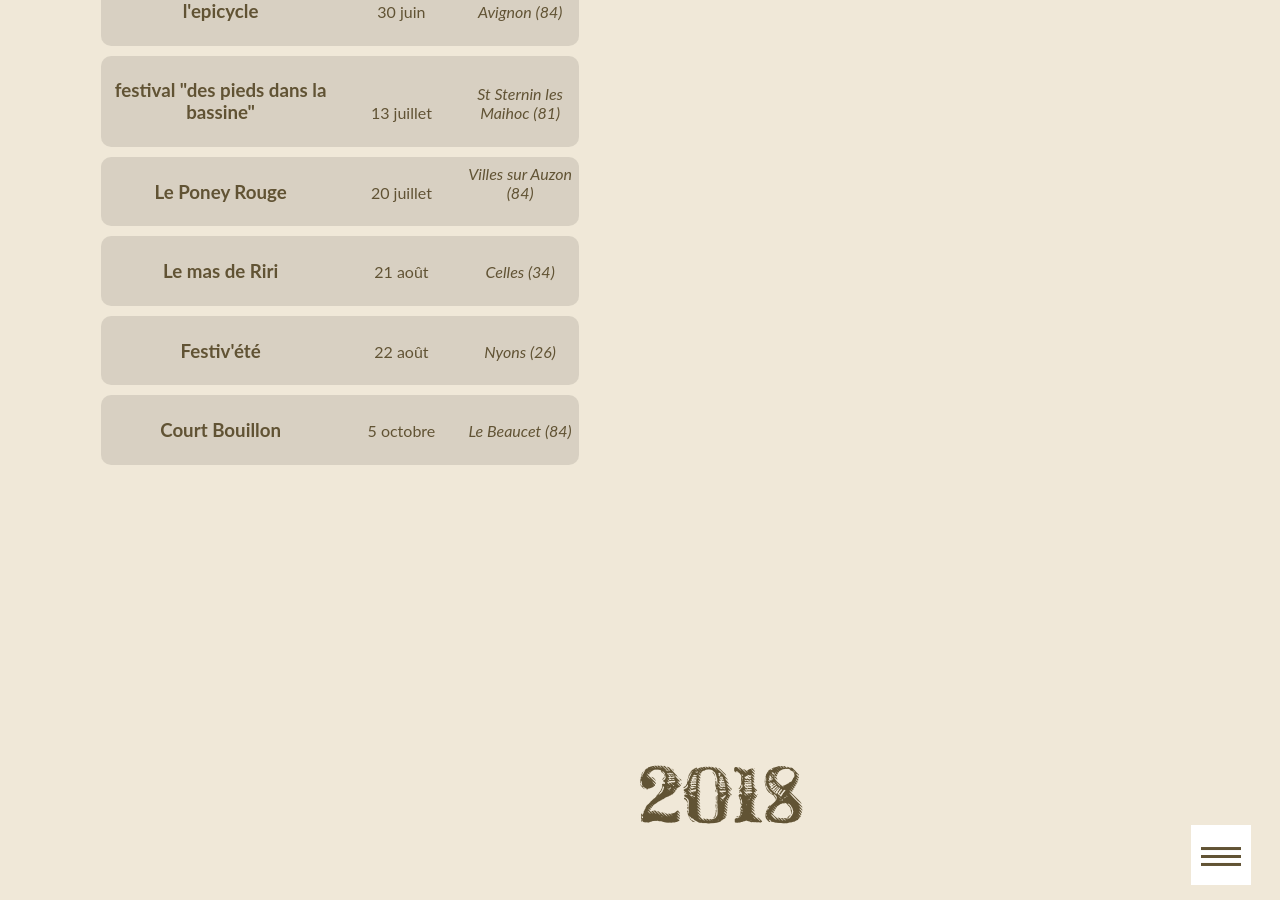
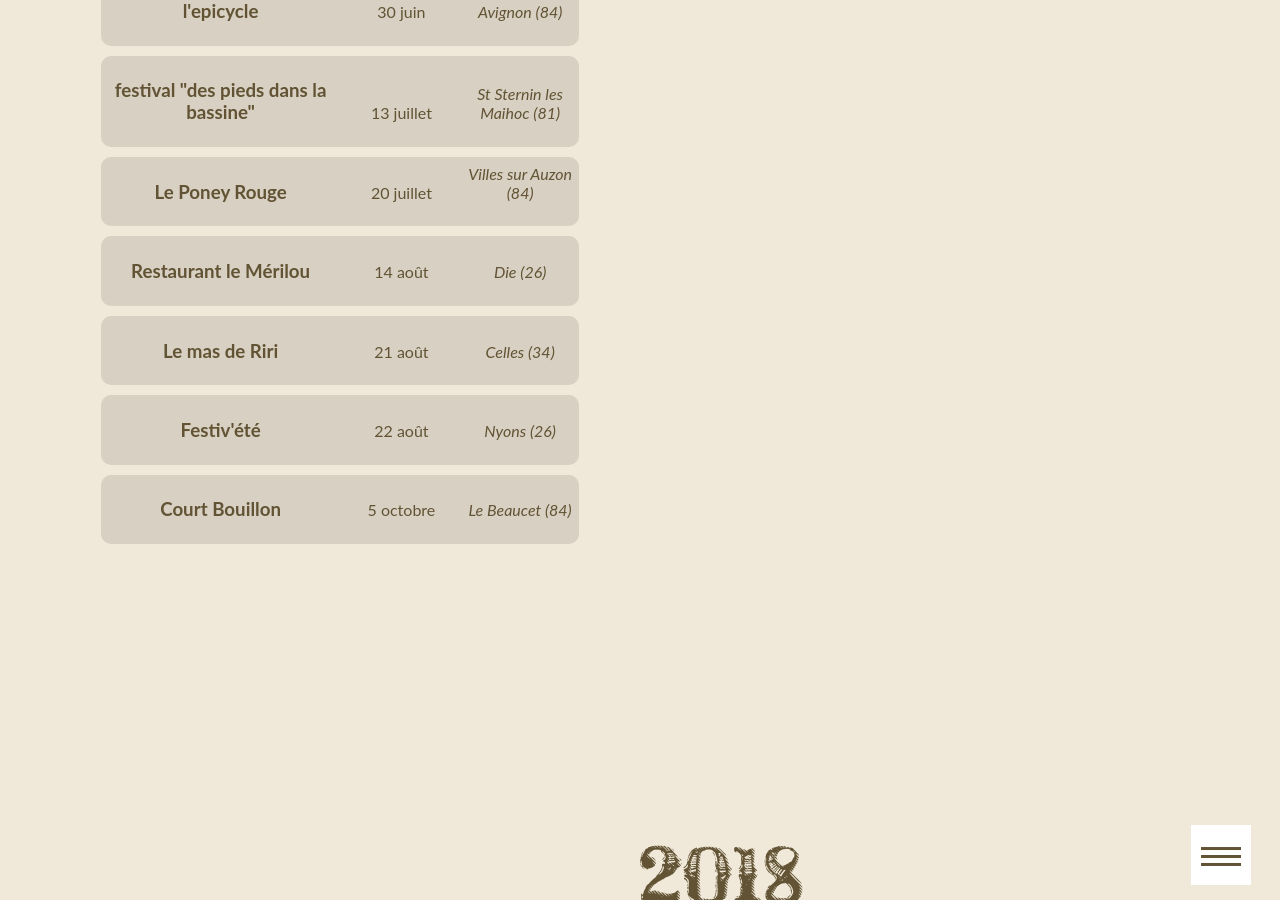
Before and after one commit to ftmftrs/ftmftrs.github.io, a Jekyll site: the page built from concert/index.html, in a window 1280 px wide and 900 px high, scrolled down 1360 px. Built offline with Jekyll 4.4.1, drawn with Linux system fonts in a browser that asks for light colours; Markdown is read by kramdown in place of the engine named in the settings; comment, search, counter and statistics services are not loaded.

Commit message:
Update concerts.yml

```diff
--- a/_data/concerts.yml
+++ b/_data/concerts.yml
@@ -24,6 +24,10 @@
     - title: Le Poney Rouge
       date: 20 juillet
       address: Villes sur Auzon (84)
+
+    - title: Restaurant le Mérilou
+      date: 14 août
+      address: Die (26)
 
     - title: Le mas de Riri
       date: 21 août
```
